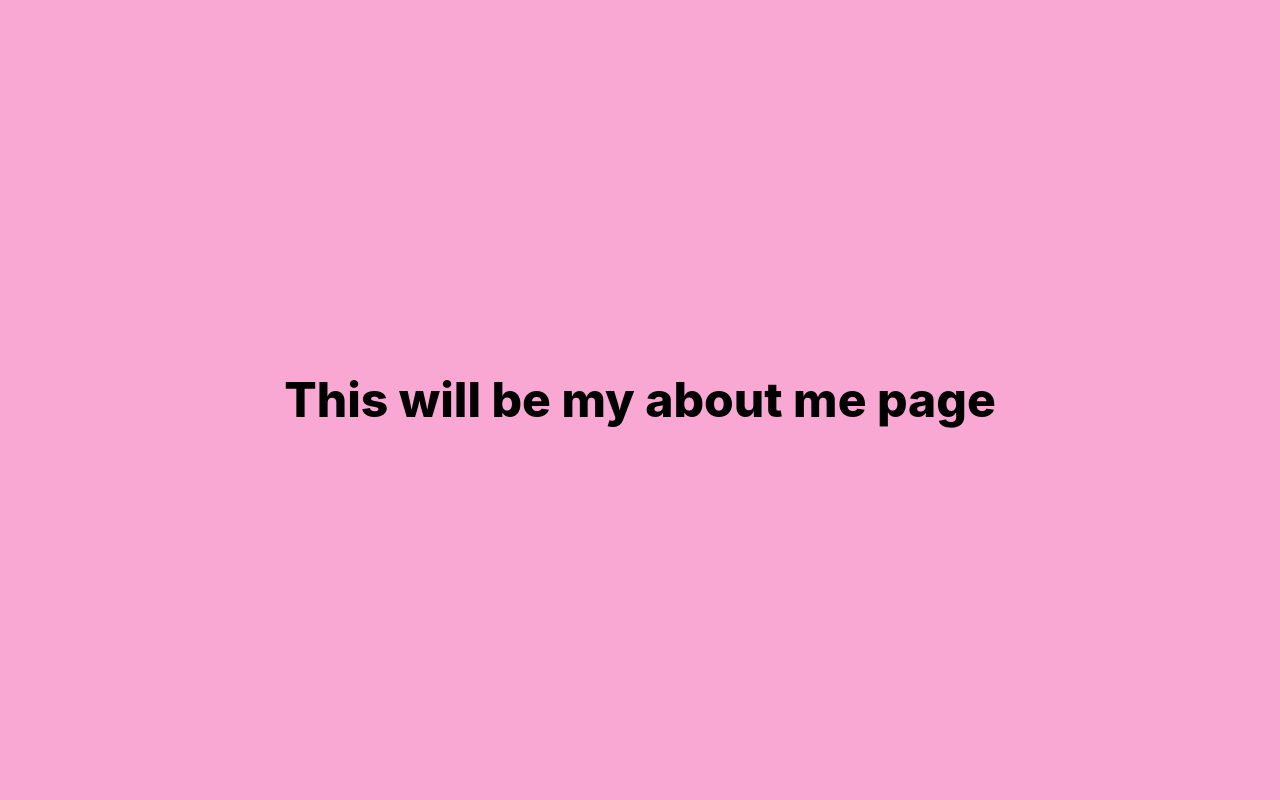
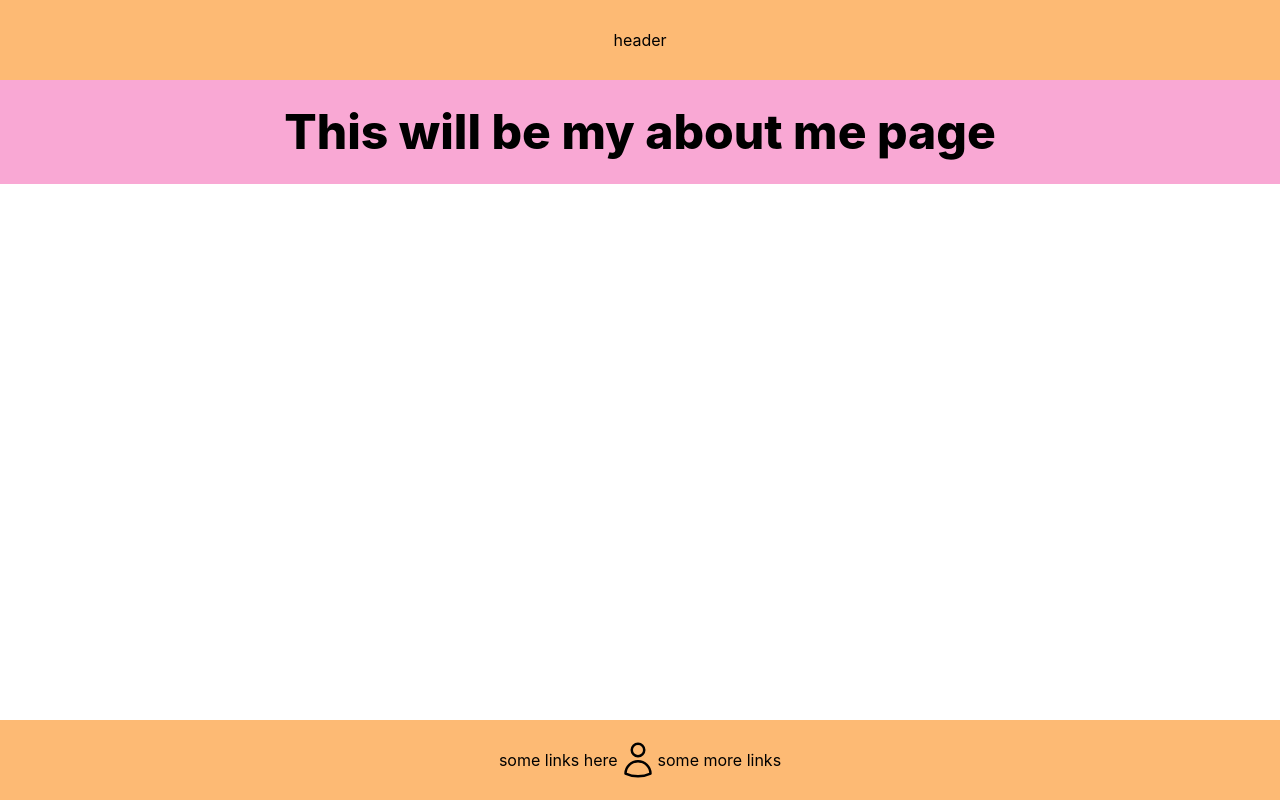
Before and after one commit to APLincoln/portfolio, a Next.js app in the folder portfolio/: page /about-me in a window 1280 px wide. Built offline with nearby package versions, Linux system fonts and the light colour scheme.

Commit message:
adding layout component - heroicons

```diff
--- a/portfolio/package.json
+++ b/portfolio/package.json
@@ -12,6 +12,7 @@
     "lint": "next lint"
   },
   "dependencies": {
+    "@heroicons/react": "^2.0.13",
     "next": "13.0.1",
     "react": "18.2.0",
     "react-dom": "18.2.0",
--- /dev/null
+++ b/portfolio/src/components/layout/index.tsx
@@ -0,0 +1,21 @@
+import type { PropsWithChildren } from "react"
+import { UserIcon } from "@heroicons/react/24/outline"
+
+const Layout = (props: PropsWithChildren) => {
+	const something = null
+
+	return (
+		<div className="flex flex-col min-h-screen">
+			<div className="flex h-20 shadow-md w-full justify-center items-center bg-orange-300 ">
+				header
+			</div>
+			<div>{props.children}</div>
+			<div className="flex h-20 mt-auto justify-center items-center bg-orange-300">
+				<div>some links here</div>
+				<UserIcon className="h-10 w-10"></UserIcon>
+				<div>some more links</div>
+			</div>
+		</div>
+	)
+}
+export default Layout
--- a/portfolio/src/pages/_app.tsx
+++ b/portfolio/src/pages/_app.tsx
@@ -1,9 +1,14 @@
-import { type AppType } from "next/dist/shared/lib/utils";
+import { type AppType } from "next/dist/shared/lib/utils"
+import Layout from "../components/layout"
 
-import "../styles/globals.css";
+import "../styles/globals.css"
 
 const MyApp: AppType = ({ Component, pageProps }) => {
-  return <Component {...pageProps} />;
-};
+	return (
+		<Layout>
+			<Component {...pageProps} />
+		</Layout>
+	)
+}
 
-export default MyApp;
+export default MyApp
--- a/portfolio/src/pages/about-me.tsx
+++ b/portfolio/src/pages/about-me.tsx
@@ -2,7 +2,7 @@ import { type NextPage } from "next"
 
 const AboutMe: NextPage = () => {
 	return (
-		<div className="flex flex-col bg-pink-300 w-full h-screen justify-center items-center">
+		<div className="flex flex-col bg-pink-300 w-full h-full justify-center items-center">
 			<div className="font-extrabold text-5xl my-7">
 				This will be my about me page
 			</div>
```
Also changed, not shown: 2 other files (tests, documents, lock files or other folders).
